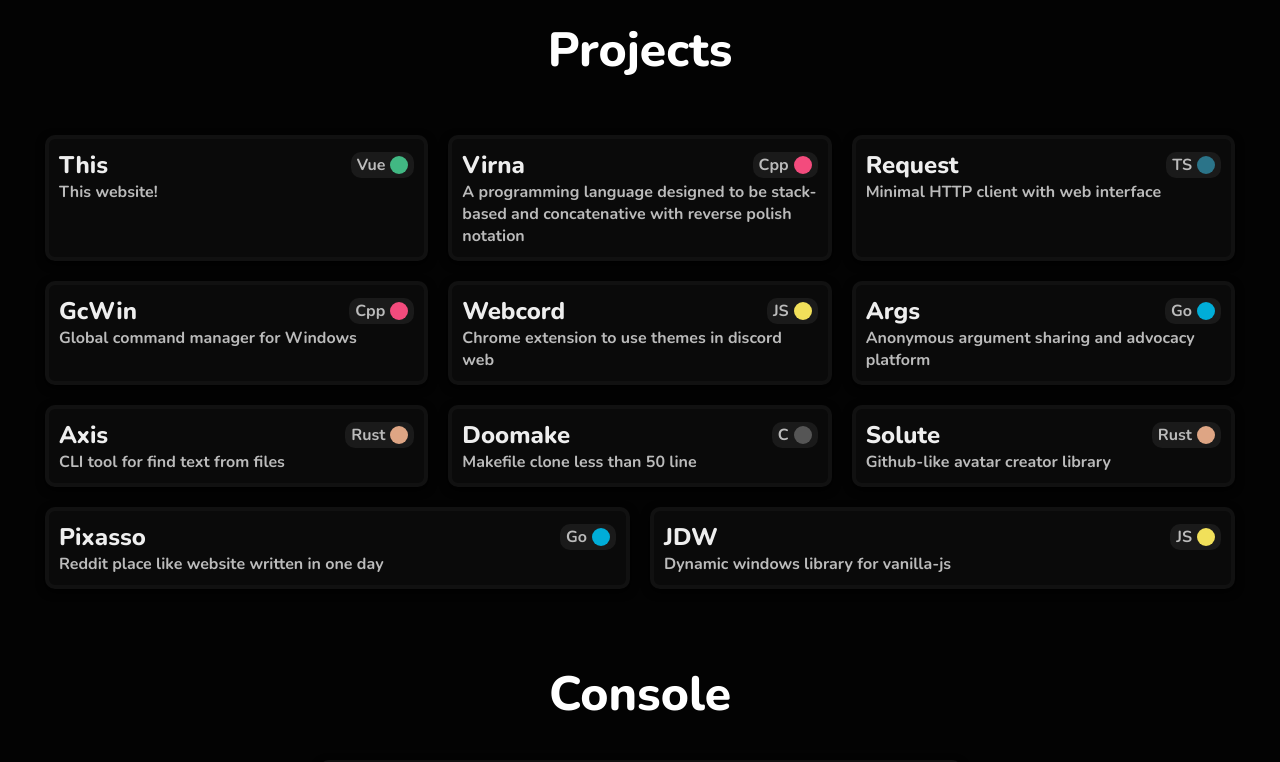
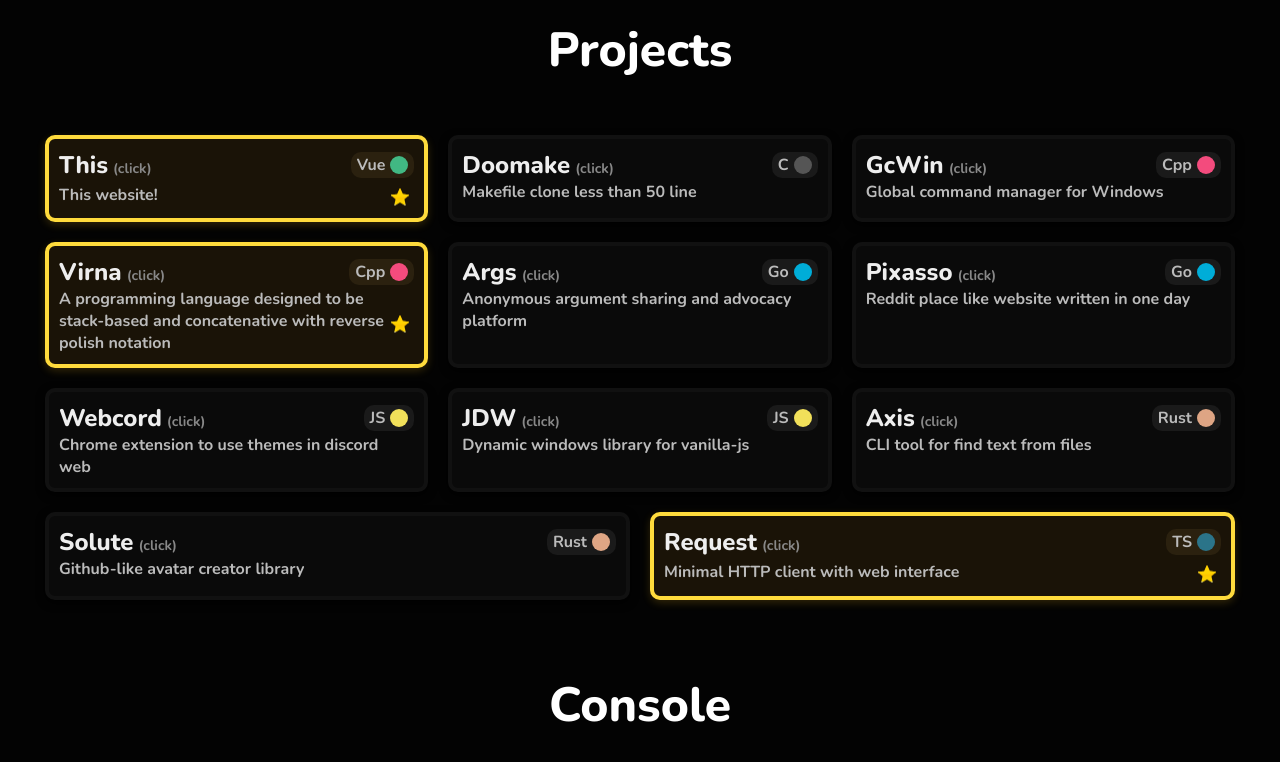
Before and after one commit to aiocat/aiocat.github.io, a Vue app: page / in a window 1280 px wide. Shown: the part 536-1298 px from the top of the page. Built offline with nearby package versions, Linux system fonts and the light colour scheme.

Commit message:
style gold projects

```diff
--- a/index.html
+++ b/index.html
@@ -17,7 +17,7 @@
   <meta content="I'm a software engineer with over 3+ years of experience." property="og:description" />
   <meta content="aiocat" property="og:site_name" />
   <meta
-    content="https://aiocat.github.io/pfp.png"
+    content="https://avatars.githubusercontent.com/u/89730782?v=4"
     property="og:image"
   />
   <meta name="description" content="Yet another personal website." />
@@ -27,7 +27,7 @@
   <meta name="author" content="https://github.com/aiocat" />
   <link
     rel="shortcut icon"
-    href="https://aiocat.github.io/pfp.png"
+    href="https://avatars.githubusercontent.com/u/89730782?v=4"
     type="image/x-icon"
   />
 </head>
--- a/src/components/ProjectCard.vue
+++ b/src/components/ProjectCard.vue
@@ -11,25 +11,29 @@
     desc: string,
     repo: string,
     prog: string,
+    mark: string
 }>();
 </script>
 
 <script lang="ts">
 export default {
-    props: ["repo", "title", "desc", "prog"]
+    props: ["repo", "title", "desc", "prog", "mark"]
 }
 </script>
 
 <template>
-    <div class="card">
+    <div :class="['card', mark]">
         <span>
             <a :href="`https://github.com/aiocat/${repo}`">{{ title }}</a>
-            <span class="mark">
+            <span class="tag">
                 <p>{{ prog }}</p>
                 <div :class="['round', prog]"></div>
             </span>
         </span>
-        <p>{{ desc }}</p>
+        <span>
+            <p>{{ desc }}</p>
+            <img v-if="mark === 'gold'" src="star.svg" alt="star" class="star">
+        </span>
     </div>
 </template>
 
@@ -51,15 +55,40 @@
     background: #111;
 }
 
-.card:hover .mark {
+.card:hover .tag {
     background: #222;
 }
 
-.mark {
+.star {
+    display: inline-block;
+    width: 18px;
+    margin: 5px;
+    animation: action 2s infinite ease-in-out alternate;
+}
+
+.gold {
+    background: #1a1307;
+    border: 4px solid rgb(255, 219, 60);
+    box-shadow: rgba(255, 195, 31, 0.185) 0px 3px 8px;
+}
+
+.tag {
     background: #1a1a1a;
     padding: 2px 6px 2px 6px;
     border-radius: 10px;
     transition: 200ms;
+}
+
+.gold .tag {
+    background: #2b210f;
+}
+
+.gold:hover {
+    background: #20190c;
+    border: 4px solid rgb(255, 229, 116);
+}
+.gold:hover .tag {
+    background: rgb(63, 51, 31);
 }
 
 .round {
@@ -75,7 +104,6 @@
     display: flex;
     align-items: center;
     justify-content: space-between;
-    flex-wrap: wrap;
     margin: 0px;
 }
 
@@ -91,6 +119,15 @@
 
 a:hover {
     color: #fff;
+}
+
+a::after {
+    content: "(click)";
+    font-size: 14px;
+    font-weight: 700;
+    margin-left: 5px;
+
+    color: #888;
 }
 
 p {
@@ -127,4 +164,13 @@
 .Vue {
     background: #41b883;
 }
+
+@keyframes action {
+    0% {
+        transform: translateY(0px) rotate(20deg);
+    }
+    100% {
+        transform: translateY(5px) rotate(-20deg);
+    }
+}
 </style>
--- a/src/components/Projects.vue
+++ b/src/components/Projects.vue
@@ -13,17 +13,18 @@
     <div id="projects">
         <h1>Projects</h1>
         <div class="list">
-            <ProjectCard title="This" desc="This website!" repo="aiocat.github.io" prog="Vue" />
-            <ProjectCard title="Virna" desc="A programming language designed to be stack-based and concatenative with reverse polish notation" repo="virna" prog="Cpp" />
-            <ProjectCard title="Request" desc="Minimal HTTP client with web interface" repo="request" prog="TS" />
-            <ProjectCard title="GcWin" desc="Global command manager for Windows" repo="gcwin" prog="Cpp" />
-            <ProjectCard title="Webcord" desc="Chrome extension to use themes in discord web" repo="webcord" prog="JS" />
-            <ProjectCard title="Args" desc="Anonymous argument sharing and advocacy platform" repo="args" prog="Go" />
-            <ProjectCard title="Axis" desc="CLI tool for find text from files" repo="axis" prog="Rust" />
-            <ProjectCard title="Doomake" desc="Makefile clone less than 50 line" repo="doomak" prog="C" />
-            <ProjectCard title="Solute" desc="Github-like avatar creator library" repo="solute" prog="Rust" />
-            <ProjectCard title="Pixasso" desc="Reddit place like website written in one day" repo="pixasso" prog="Go" />
-            <ProjectCard title="JDW" desc="Dynamic windows library for vanilla-js" repo="jdw" prog="JS" />
+            <ProjectCard mark="gold" title="This" desc="This website!" repo="aiocat.github.io" prog="Vue" />
+
+            <ProjectCard mark="" title="Doomake" desc="Makefile clone less than 50 line" repo="doomak" prog="C" />
+            <ProjectCard mark="" title="GcWin" desc="Global command manager for Windows" repo="gcwin" prog="Cpp" />
+            <ProjectCard mark="gold" title="Virna" desc="A programming language designed to be stack-based and concatenative with reverse polish notation" repo="virna" prog="Cpp" />
+            <ProjectCard mark="" title="Args" desc="Anonymous argument sharing and advocacy platform" repo="args" prog="Go" />
+            <ProjectCard mark="" title="Pixasso" desc="Reddit place like website written in one day" repo="pixasso" prog="Go" />
+            <ProjectCard mark="" title="Webcord" desc="Chrome extension to use themes in discord web" repo="webcord" prog="JS" />
+            <ProjectCard mark="" title="JDW" desc="Dynamic windows library for vanilla-js" repo="jdw" prog="JS" />
+            <ProjectCard mark="" title="Axis" desc="CLI tool for find text from files" repo="axis" prog="Rust" />
+            <ProjectCard mark="" title="Solute" desc="Github-like avatar creator library" repo="solute" prog="Rust" />
+            <ProjectCard mark="gold" title="Request" desc="Minimal HTTP client with web interface" repo="request" prog="TS" />
         </div>
     </div>
 </template>
```
Also changed, not shown: public/star.svg (added).
